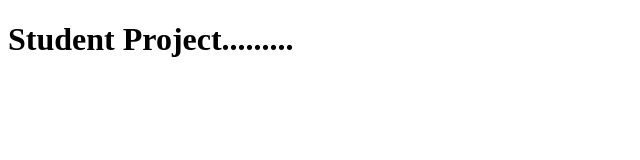
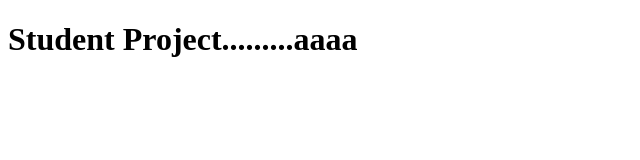
Before and after one commit to sabithossen4/Student_Project, a plain HTML site: page index.html in a window 1280 px wide. Shown: the whole page, without its empty margins (0-640 px from the left). Drawn offline with Linux system fonts and the light colour scheme.

Commit message:
added a tag

```diff
--- a/index.html
+++ b/index.html
@@ -6,6 +6,6 @@
   <title>Document</title>
 </head>
 <body>
-  <h1> Student Project.........</h1>
+  <h1> Student Project.........aaaa</h1>
 </body>
 </html>
```
